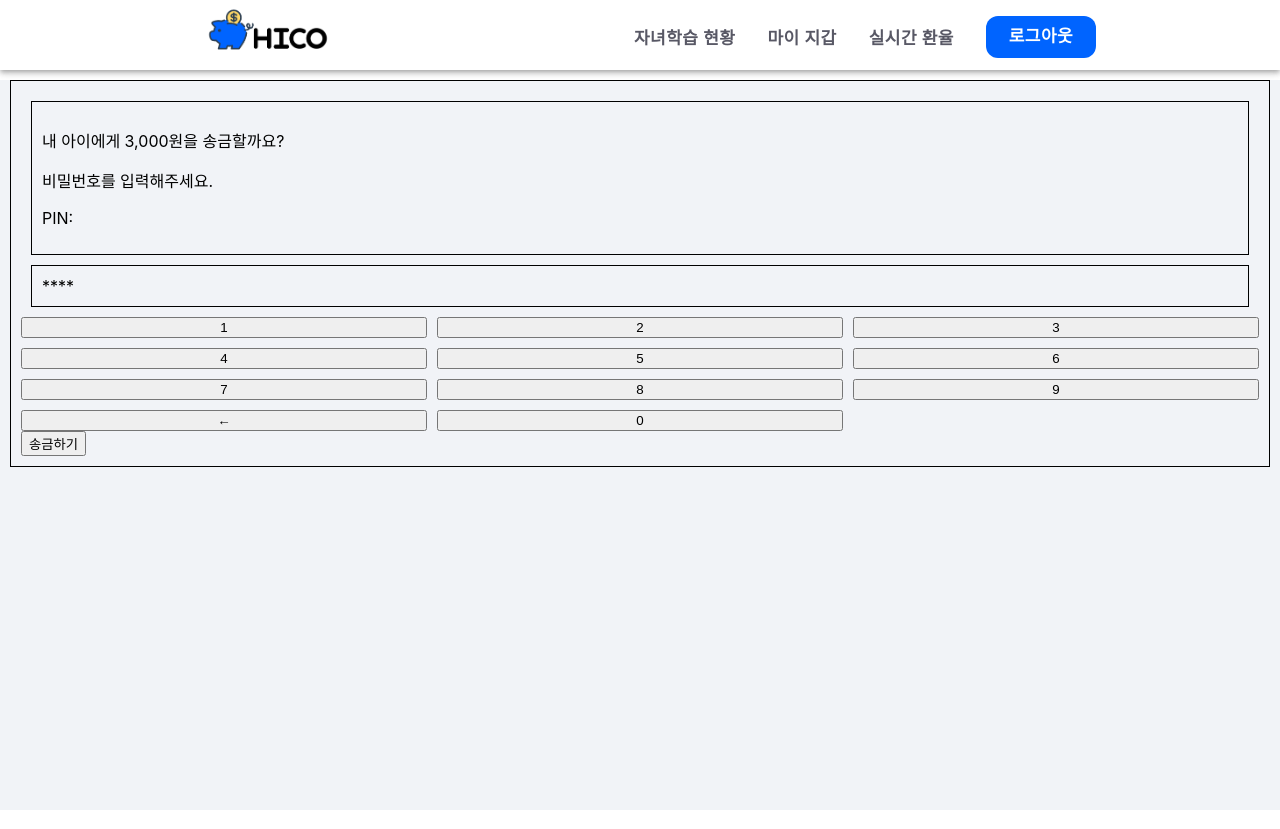
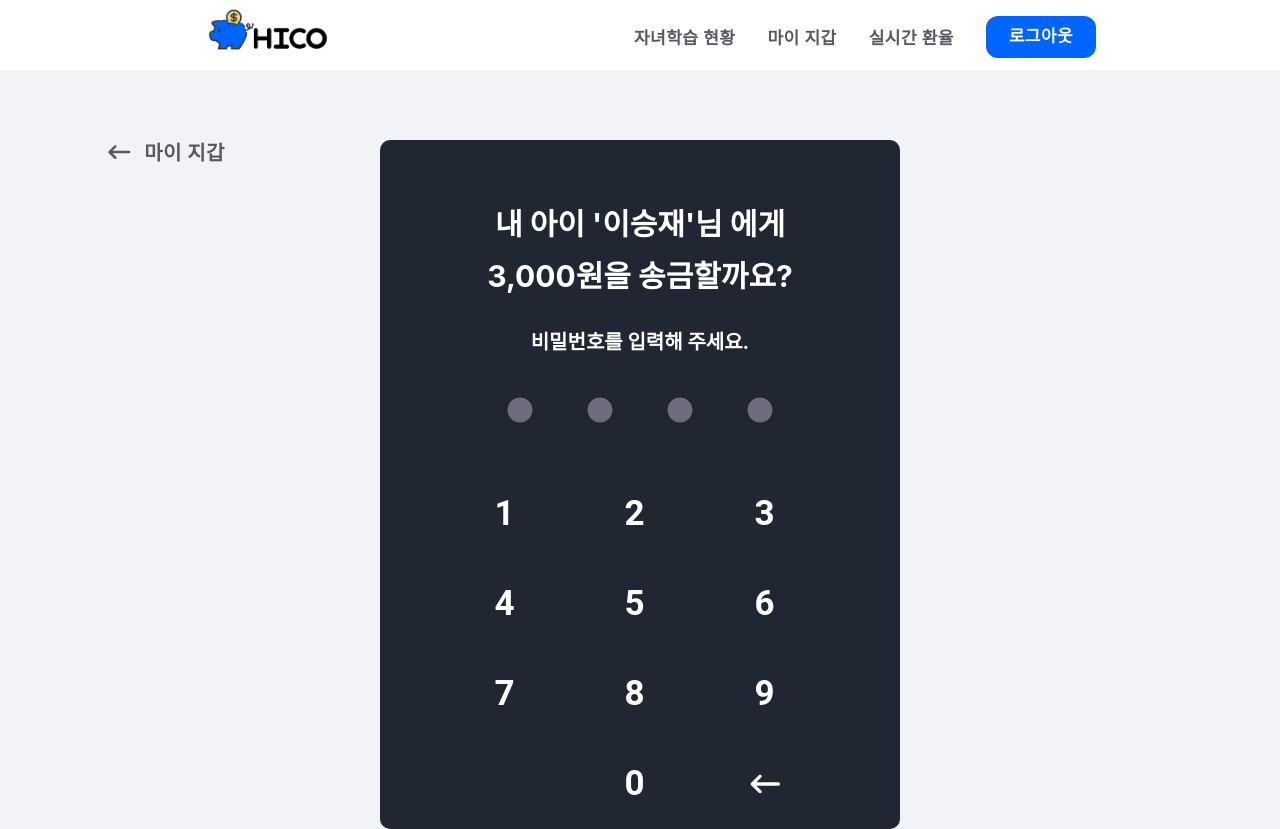
Before and after one commit to 22-bottle/ssafy_specific_pjt, a React (Create React App) app in the folder front/: page /parentwallet/send in a window 1280 px wide. Built offline with nearby package versions, Linux system fonts and the light colour scheme.

Commit message:
feat: 비밀번호 입력

```diff
--- a/front/src/components/parentwallet/Sending.tsx
+++ b/front/src/components/parentwallet/Sending.tsx
@@ -1,63 +1,192 @@
-import React, { useState } from "react";
-import { useNavigate } from 'react-router-dom';
+import React, { useState } from 'react'
+import styles from './sending.module.css'
+import Button from '@mui/material/Button'
+import CircleIcon from '@mui/icons-material/Circle'
+import KeyboardBackspaceRoundedIcon from '@mui/icons-material/KeyboardBackspaceRounded'
+// import { useNavigate } from 'react-router-dom'
 
-const Sending:React.FC = () => {
-    const navigate = useNavigate();
-    const handleButtonClick = () => {
-          navigate('/parentwallet/complete');
+const Sending: React.FC = () => {
+  // 입력된 비밀번호 길이를 추적하는 상태
+  const [passwordLength, setPasswordLength] = useState(0)
 
-      };
-    const styleObj = {
-        border: '1px solid black',
-        padding: '10px',
-        margin: '10px'
+  // 비밀번호 입력 핸들러
+  const handlePasswordInput = (number: number) => {
+    // 비밀번호 길이가 4 이하일 때만 업데이트
+    if (passwordLength < 4) {
+      setPasswordLength(passwordLength + 1)
     }
-  const [pin, setPin] = useState<string>(""); // State to store the pin
+  }
 
-  const handleKeyPress = (number:string) => {
-    if (pin.length < 4) {
-      setPin(pin + number);
+  // 비밀번호 삭제 핸들러
+  const handleDelete = () => {
+    if (passwordLength > 0) {
+      setPasswordLength(passwordLength - 1)
     }
-  };
+  }
 
-  const handleDelete = () => {
-    setPin(pin.slice(0, -1)); // Remove the last digit
-  };
+  // const navigate = useNavigate()
+  // const handleButtonClick = () => {
+  //   navigate('/parentwallet/complete')
+  // }
+  // const styleObj = {
+  //   border: '1px solid black',
+  //   padding: '10px',
+  //   margin: '10px',
+  // }
+  // const [pin, setPin] = useState<string>('') // State to store the pin
 
-  const keypadStyle = {
-    display: 'grid',
-    gridTemplateColumns: 'repeat(3, 1fr)',
-    gap: '10px',
-    // Other styling here...
-  };
+  // const handleKeyPress = (number: string) => {
+  //   if (pin.length < 4) {
+  //     setPin(pin + number)
+  //   }
+  // }
+
+  // const handleDelete = () => {
+  //   setPin(pin.slice(0, -1)) // Remove the last digit
+  // }
+
+  // const keypadStyle = {
+  //   display: 'grid',
+  //   gridTemplateColumns: 'repeat(3, 1fr)',
+  //   gap: '10px',
+  // }
 
   return (
-    <div style={styleObj}>
-      <div style={styleObj}>
-        <p>내 아이에게 3,000원을 송금할까요?</p>
-        <p>비밀번호를 입력해주세요.</p>
-        <p>PIN: {pin}</p> {/* Display the entered pin here */}
+    <div className={styles.container}>
+      <div className={styles.walletTitle}>
+        {/* 마이지갑으로 돌아가는 버튼 */}
+        <Button
+          disableElevation
+          sx={{
+            color: '#585865',
+            fontWeight: 'bold',
+            width: '150px',
+            height: '50px',
+            paddingTop: '10px',
+          }}
+        >
+          <KeyboardBackspaceRoundedIcon
+            sx={{
+              fontSize: '30px',
+              paddingBottom: '4px',
+              paddingRight: '10px',
+            }}
+          />
+          <div className={styles.navigatetext}>마이 지갑</div>
+        </Button>
       </div>
-      <div className="pin-inputs" style={styleObj}>
-        {/* Replace this with your actual pin inputs, or display pin */}
-        {Array.from({ length: 4 }).map((_, index) => (
-          <span key={index}>{pin[index] || "*"}</span> // This will display the pin or a placeholder
-        ))}
+      <div className={styles.walletTitle2}>
+        {/* 마이지갑으로 돌아가는 버튼 */}
+        <Button
+          disableElevation
+          sx={{
+            color: '#585865',
+            fontWeight: 'bold',
+            width: '70px',
+            height: '60px',
+            paddingTop: '10px',
+          }}
+        >
+          <KeyboardBackspaceRoundedIcon
+            sx={{
+              fontSize: '35px',
+              paddingBottom: '7px',
+              paddingRight: '10px',
+            }}
+          />
+        </Button>
       </div>
-      <div className="keypad" style={keypadStyle}>
-        {[1, 2, 3, 4, 5, 6, 7, 8, 9, 'delete', 0].map((number) =>
-          number === 'delete' ? (
-            <button key={number} onClick={handleDelete}>←</button>
-          ) : (
-            <button key={number} onClick={() => handleKeyPress(number.toString())}>
-              {number}
-            </button>
-          )
-        )}
+
+      {/* 메인 */}
+      <div className={styles.materialContainer}>
+        <div className={styles.text}>
+          <div className={styles.main1}>내 아이 '이승재'님 에게</div>
+          <div className={styles.main2}>3,000원을 송금할까요?</div>
+          <div className={styles.sub}>비밀번호를 입력해 주세요.</div>
+        </div>
+
+        {/* 비밀번호 입력 아이콘 */}
+        <div className={styles.icon}>
+          {[...Array(4)].map((_, index) => (
+            <CircleIcon
+              key={index}
+              sx={{
+                fontSize: '30px',
+                color: index < passwordLength ? '#fff' : '#6C6C7D',
+                marginLeft: index > 0 ? '50px' : '0px',
+              }}
+            />
+          ))}
+        </div>
+
+        {/* 키패드 번호 */}
+        <div className={styles.numberfirst}>
+          {[1, 2, 3, 4, 5, 6, 7, 8, 9, 0, 'delete'].map(
+            (number, index, arr) => (
+              <Button
+                key={index}
+                disableElevation
+                onClick={() => {
+                  if (number === 'delete') {
+                    handleDelete()
+                  } else if (typeof number === 'number') {
+                    handlePasswordInput(number)
+                  }
+                }}
+                sx={{
+                  color: 'white',
+                  fontSize: '35px',
+                  fontWeight: 'bold',
+                  width: '130px',
+                  height: '90px',
+                  margin:
+                    arr.length - 1 === index && number === 0 ? '0 0 0 0' : '0',
+                  marginLeft:
+                    index === 9 ? '190px' : index % 3 === 0 ? '60px' : '0',
+                }}
+              >
+                {number === 'delete' ? (
+                  <KeyboardBackspaceRoundedIcon sx={{ fontSize: '40px' }} />
+                ) : (
+                  number
+                )}
+              </Button>
+            )
+          )}
+        </div>
       </div>
-      <button onClick={handleButtonClick}>송금하기</button>
     </div>
-  );
-};
+    // <div style={styleObj}>
+    //   <div style={styleObj}>
+    //     <p>내 아이에게 3,000원을 송금할까요?</p>
+    //     <p>비밀번호를 입력해주세요.</p>
+    //     <p>PIN: {pin}</p> {/* Display the entered pin here */}
+    //   </div>
+    //   <div className="pin-inputs" style={styleObj}>
+    //     {/* Replace this with your actual pin inputs, or display pin */}
+    //     {Array.from({ length: 4 }).map((_, index) => (
+    //       <span key={index}>{pin[index] || '*'}</span> // This will display the pin or a placeholder
+    //     ))}
+    //   </div>
+    //   <div className="keypad" style={keypadStyle}>
+    //     {[1, 2, 3, 4, 5, 6, 7, 8, 9, 'delete', 0].map((number) =>
+    //       number === 'delete' ? (
+    //         <button key={number} onClick={handleDelete}>
+    //           ←
+    //         </button>
+    //       ) : (
+    //         <button
+    //           key={number}
+    //           onClick={() => handleKeyPress(number.toString())}
+    //         >
+    //           {number}
+    //         </button>
+    //       )
+    //     )}
+    //   </div>
+    //   <button onClick={handleButtonClick}>송금하기</button>
+    // </div>
+  )
+}
 
-export default Sending;
+export default Sending
```
